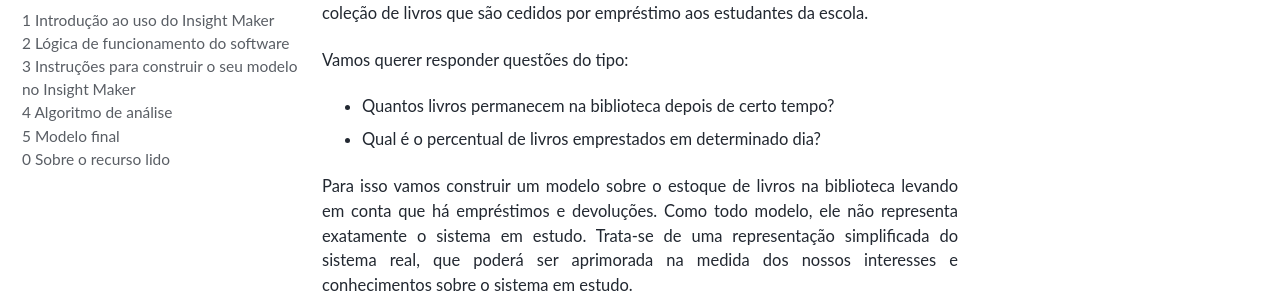
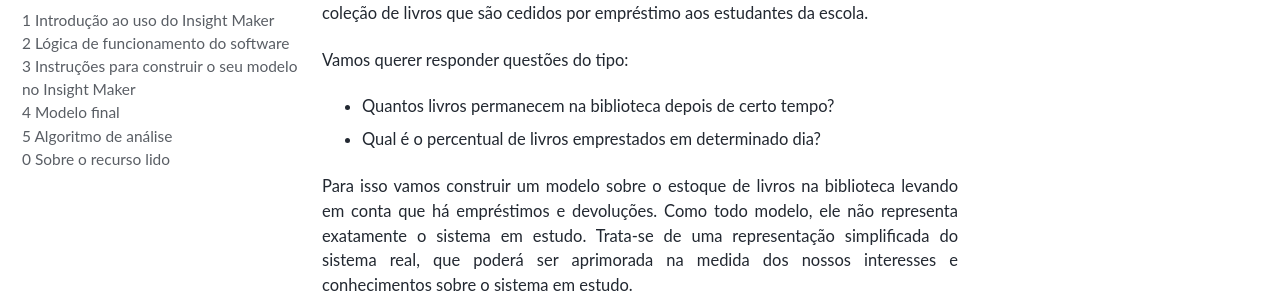
Before and after one commit to milenalauschner/MM, a Jekyll site: the page built from index.md, in a window 1280 px wide. Shown: the part 387-684 px from the top of the page. Built offline with Jekyll 4.4.1, drawn with Linux system fonts in a browser that asks for light colours; cached includes are drawn as plain includes; nearby versions of some CDN libraries; some web fonts are replaced; formulas are drawn with MathJax 3.

```diff
--- a/_data/navigation.yml
+++ b/_data/navigation.yml
@@ -9,9 +9,9 @@ blogroll:
           url: https://milenalauschner.github.io/MM/seção2/
         - title: "3 Instruções para construir o seu modelo no Insight Maker"
           url: https://milenalauschner.github.io/MM/seção3/
-        - title: "4 Algoritmo de análise"
+        - title: "4 Modelo final"
           url: https://milenalauschner.github.io/MM/seção4/
-        - title: "5 Modelo final"
+        - title: "5 Algoritmo de análise"
           url: https://milenalauschner.github.io/MM/seção5/
         - title: " 0 Sobre o recurso lido"
           url: https://milenalauschner.github.io/MM/seção0/
```
